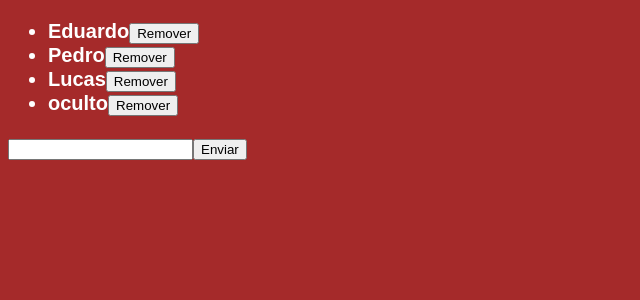
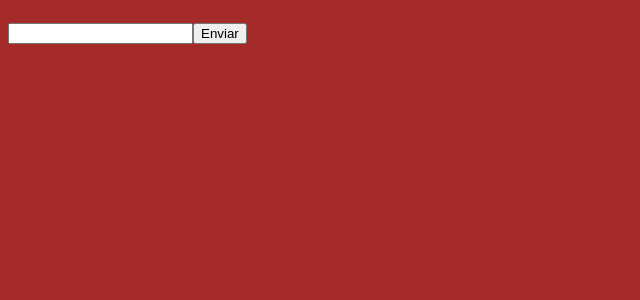
Before and after one commit to edu-rm/hello-world-react, a React app: page / in a window 1280 px wide. Shown: the top 300 px of the page, without its empty margins (0-640 px from the left). Built offline with nearby package versions, Linux system fonts and the light colour scheme.

Commit message:
added life cycle into List Component

```diff
--- a/src/components/List.js
+++ b/src/components/List.js
@@ -6,12 +6,24 @@ class List extends Component{
 
   state = {
     newName:'',
-    names: [
-      'Eduardo',
-      'Pedro',
-      'Lucas'
-    ]
+    names: []
   };
+
+  componentDidMount(){
+    const names = localStorage.getItem('names');
+    if(names){
+      this.setState({ names: JSON.parse(names)});
+    }
+  }
+
+  componentDidUpdate(_, prevState){
+    if(prevState.names !== this.state.names){
+      localStorage.setItem('names', JSON.stringify(this.state.names));
+    }
+  }
+
+  componentWillUnmount(){
+  }
 
   handleInputChange = e =>{
     this.setState({ newName: e.target.value });
@@ -44,7 +56,6 @@ class List extends Component{
             />
           )}
 
-          <ListItem />
         </ul>
 
         <input
```
Also changed, not shown: src/components/ListItem.js (line endings or trailing spaces).
